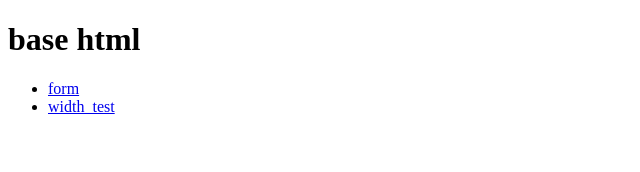
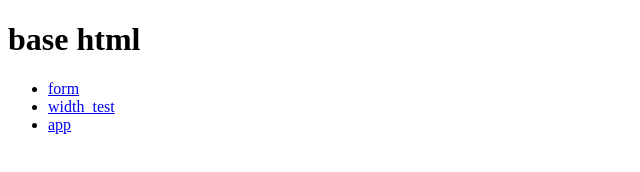
Before and after one commit to yoshinari1356/basic_html, a plain HTML site: page index.html in a window 1280 px wide. Shown: the full height of the page, 0-640 px from the left. Drawn offline with Linux system fonts and the light colour scheme.

Commit message:
Update index.html

```diff
--- a/index.html
+++ b/index.html
@@ -11,5 +11,6 @@
   <ul>
     <li><a href="form.html">form</a></li>
     <li><a href="width_test.html">width_test</a></li>
+    <li><a href="app.html">app</a></li>
 </body>
 </html>
```
